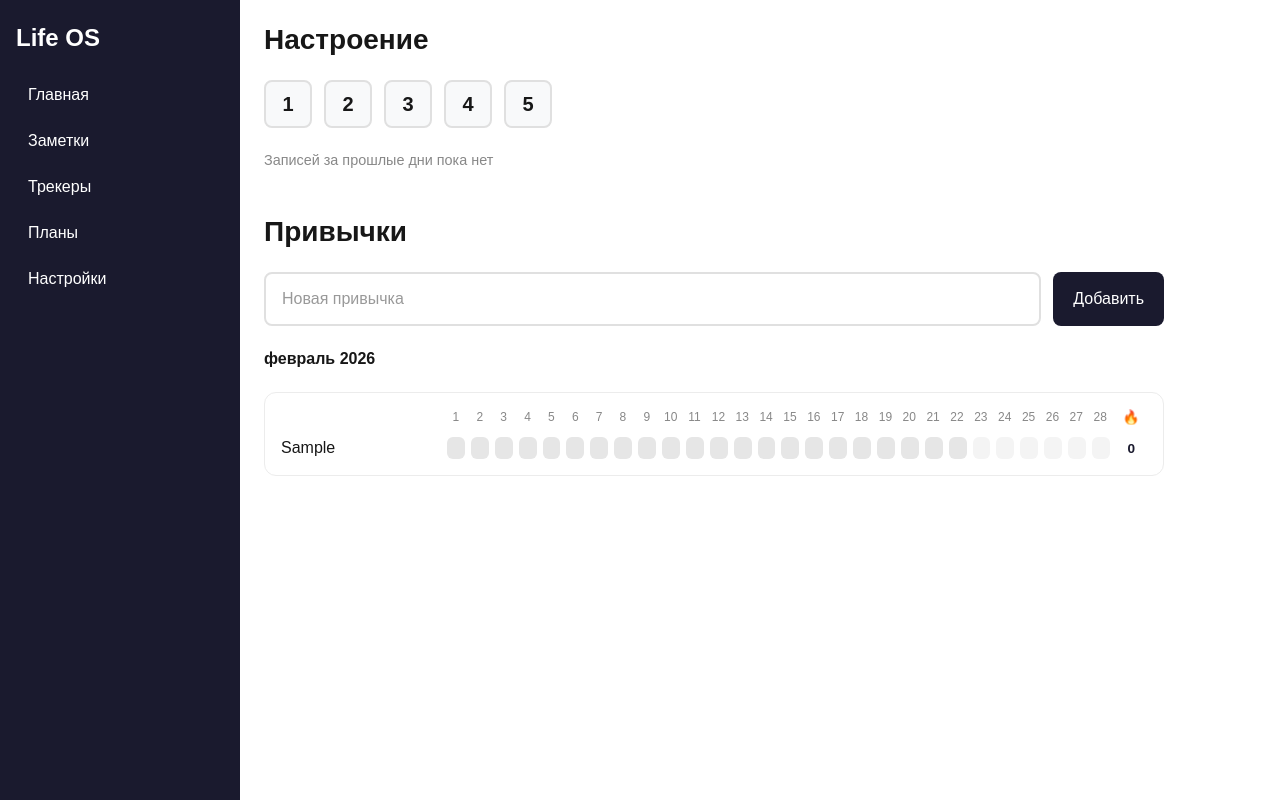
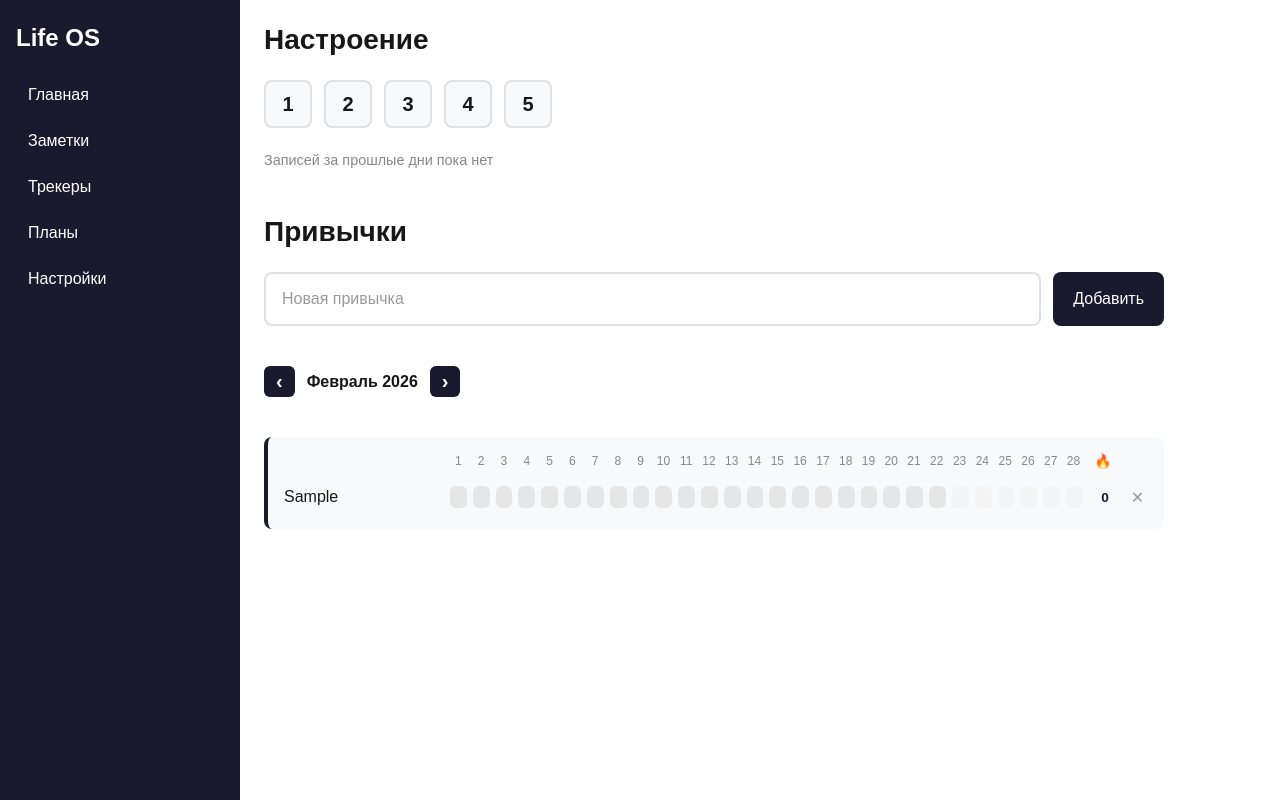
Before and after one commit to AlekSidorova/personal-dashboard, a Next.js app: page /stats in a window 1280 px wide. Both pictures are taken after typing "Sample" into the empty fields and a click on the button "Добавить". Built offline with nearby package versions, Linux system fonts and the light colour scheme.

Commit message:
fix: исправлены подсчет дат, сделана возомжность удалять и исправлены стили

```diff
--- a/src/components/Stats/HabitTracker.module.css
+++ b/src/components/Stats/HabitTracker.module.css
@@ -80,7 +80,9 @@
   overflow-x: auto;
   border-radius: 12px;
   background: #ffffff;
-  border: 1px solid #ececec;
+  border-left: 4px solid #1a1a2e;
+  border-radius: 8px;
+  background: #f8f9fa;
 }
 
 .table {
@@ -119,7 +121,7 @@
 }
 
 .cell {
-  width: 29px;
+  width: 26px;
   height: 22px;
   border-radius: 6px;
   border: none;
@@ -145,3 +147,55 @@
   background: #f4f4f4;
   cursor: default;
 }
+
+.deleteCol {
+  width: 40px;
+  display: flex;
+  justify-content: center;
+}
+
+
+.deleteButton {
+  width: 32px;
+  height: 32px;
+  border: none;
+  background: transparent;
+  color: #999;
+  font-size: 16px;
+  cursor: pointer;
+  border-radius: 6px;
+  transition: all 0.2s ease;
+  display: flex;
+  align-items: center;
+  justify-content: center;
+}
+
+.deleteButton:hover {
+  background: #ffe5e5;
+  color: #c0392b;
+  transform: scale(1.1);
+}
+
+.monthSwitcher {
+  display: flex;
+  align-items: center;
+  gap: 12px;
+  margin: 16px 0;
+}
+
+.switchButton {
+  padding: 4px 12px;
+  font-size: 1.25rem;
+  font-weight: 600;
+  border: none;
+  border-radius: 6px;
+  background: #1a1a2e;
+  color: #fff;
+  cursor: pointer;
+  transition: background 0.2s, transform 0.2s;
+}
+
+.switchButton:hover {
+  background: #2d2d44;
+  transform: scale(1.05);
+}
--- a/src/components/Stats/HabitTracker.tsx
+++ b/src/components/Stats/HabitTracker.tsx
@@ -10,14 +10,33 @@ export default function HabitTracker() {
   const [isLoaded, setIsLoaded] = useState(false);
 
   const today = new Date().toISOString().slice(0, 10);
+  const now = new Date();
 
-  const now = new Date();
-  const year = now.getFullYear();
-  const month = now.getMonth();
+  //отображаемый месяц и год
+  const [displayMonth, setDisplayMonth] = useState(now.getMonth());
+  const [displayYear, setDisplayYear] = useState(now.getFullYear());
 
-  //сколько дней в месяце
-  //"нулевой день следующего месяца" -> это последний день текущего месяца
-  const daysInMonth = new Date(year, month + 1, 0).getDate();
+  //переключение месяцев
+  const prevMonth = () => {
+    if (displayMonth === 0) {
+      setDisplayMonth(11);
+      setDisplayYear(displayYear - 1);
+    } else {
+      setDisplayMonth(displayMonth - 1);
+    }
+  };
+
+  const nextMonth = () => {
+    if (displayMonth === 11) {
+      setDisplayMonth(0);
+      setDisplayYear(displayYear + 1);
+    } else {
+      setDisplayMonth(displayMonth + 1);
+    }
+  };
+
+  //количество дней в отображаемом месяце
+  const daysInMonth = new Date(displayYear, displayMonth + 1, 0).getDate();
 
   //генерируем массив чисел
   //теперь [1, 2, 3, ..., 31]
@@ -25,11 +44,17 @@ export default function HabitTracker() {
 
   //превращаем число дня в строку
   const getDateString = (day: number) => {
-    return new Date(year, month, day).toISOString().slice(0, 10);
+    return new Date(displayYear, displayMonth, day).toISOString().slice(0, 10);
   };
 
   //заголовок месяца
-  const monthName = now.toLocaleDateString("ru-RU", { month: "long" });
+  const monthName = new Date(displayYear, displayMonth).toLocaleDateString(
+    "ru-RU",
+    { month: "long" },
+  );
+
+  //делаем первую букву месяца заглавной
+  const monthNameCapitalized = monthName.charAt(0).toUpperCase()+monthName.slice(1);
 
   //загрузка
   useEffect(() => {
@@ -45,7 +70,7 @@ export default function HabitTracker() {
     }
   }, [habits, isLoaded]);
 
-  //добавление трекеров
+  //добавление
   const addHabit = () => {
     if (!text.trim()) return;
 
@@ -59,15 +84,13 @@ export default function HabitTracker() {
     setText("");
   };
 
+  //отметка дня
   const toggleDate = (habitId: string, date: string) => {
     if (date > today) return;
-
     setHabits((prev) =>
       prev.map((habit) => {
         if (habit.id !== habitId) return habit;
-
         const isCompleted = habit.completedDates.includes(date);
-
         return {
           ...habit,
           completedDates: isCompleted
@@ -78,21 +101,19 @@ export default function HabitTracker() {
     );
   };
 
-  const getStreak = (dates: string[]) => {
-    let streak = 0;
-    let current = new Date();
+  //подсчет выполненных дней в выбранном месяце
+  const getStreakInMonth = (dates: string[]) => {
+    return dates.filter((d) => {
+      const date = new Date(d);
+      return (
+        date.getFullYear() === displayYear && date.getMonth() === displayMonth
+      );
+    }).length;
+  };
 
-    while (true) {
-      const d = current.toISOString().slice(0, 10);
-      if (dates.includes(d)) {
-        streak++;
-        current.setDate(current.getDate() - 1);
-      } else {
-        break;
-      }
-    }
-
-    return streak;
+  //удаление ненужных привычек
+  const deleteHabit = (habitId: string) => {
+    setHabits((prev) => prev.filter((habit) => habit.id !== habitId));
   };
 
   return (
@@ -101,6 +122,7 @@ export default function HabitTracker() {
         <h3 className={styles.title}>Привычки</h3>
       </div>
 
+      {/* Добавление привычки */}
       <div className={styles.inputRow}>
         <input
           className={styles.input}
@@ -114,9 +136,18 @@ export default function HabitTracker() {
         </button>
       </div>
 
-      <h4 className={styles.monthTitle}>
-        {monthName} {year}
-      </h4>
+      {/* Переключение месяцев */}
+      <div className={styles.monthSwitcher}>
+        <button className={styles.switchButton} onClick={prevMonth}>
+          ‹
+        </button>
+        <h4 className={styles.monthTitle}>
+          {monthNameCapitalized} {displayYear}
+        </h4>
+        <button className={styles.switchButton} onClick={nextMonth}>
+          ›
+        </button>
+      </div>
 
       {habits.length === 0 ? (
         <div className={styles.emptyState}>
@@ -128,14 +159,13 @@ export default function HabitTracker() {
             {/* Header */}
             <div className={styles.row}>
               <div className={styles.habitCol}></div>
-
               {days.map((day) => (
                 <div key={day} className={styles.dayCol}>
                   {day}
                 </div>
               ))}
-
               <div className={styles.streakCol}>🔥</div>
+              <div className={styles.deleteCol}></div>
             </div>
 
             {/* Rows */}
@@ -152,19 +182,24 @@ export default function HabitTracker() {
                     <button
                       key={day}
                       disabled={isFuture}
-                      className={`
-                  ${styles.cell}
-                  ${isCompleted ? styles.done : ""}
-                  ${isFuture ? styles.future : ""}
-                `}
+                      className={`${styles.cell} ${isCompleted ? styles.done : ""} ${isFuture ? styles.future : ""}`}
                       onClick={() => toggleDate(habit.id, dateString)}
                     />
                   );
                 })}
 
                 <div className={styles.streakCol}>
-                  {getStreak(habit.completedDates)}
+                  {getStreakInMonth(habit.completedDates)}
                 </div>
+
+                <button
+                  className={styles.deleteButton}
+                  onClick={() => {
+                    if (confirm("Удалить привычку?")) deleteHabit(habit.id);
+                  }}
+                >
+                  ✕
+                </button>
               </div>
             ))}
           </div>
```
